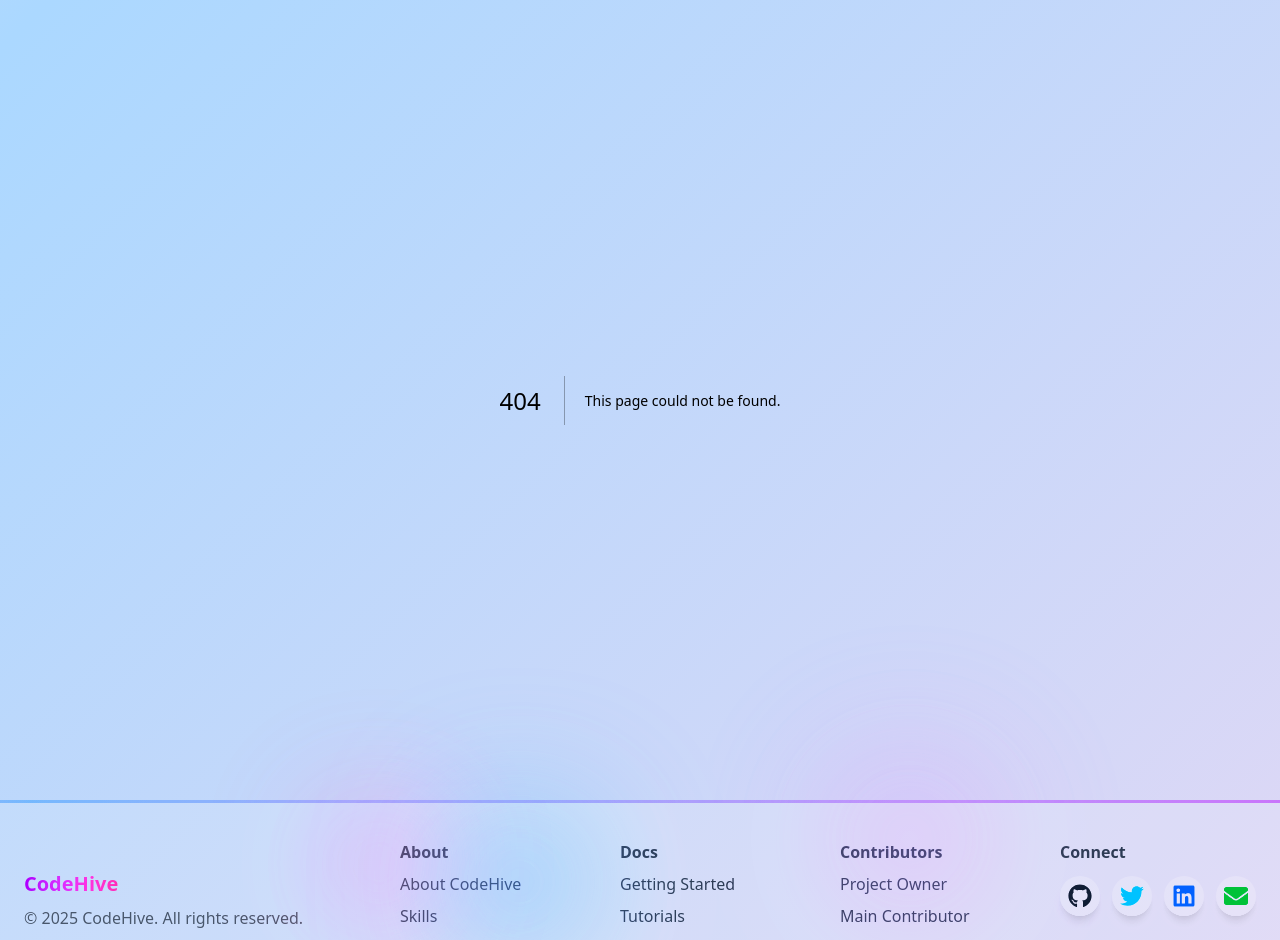
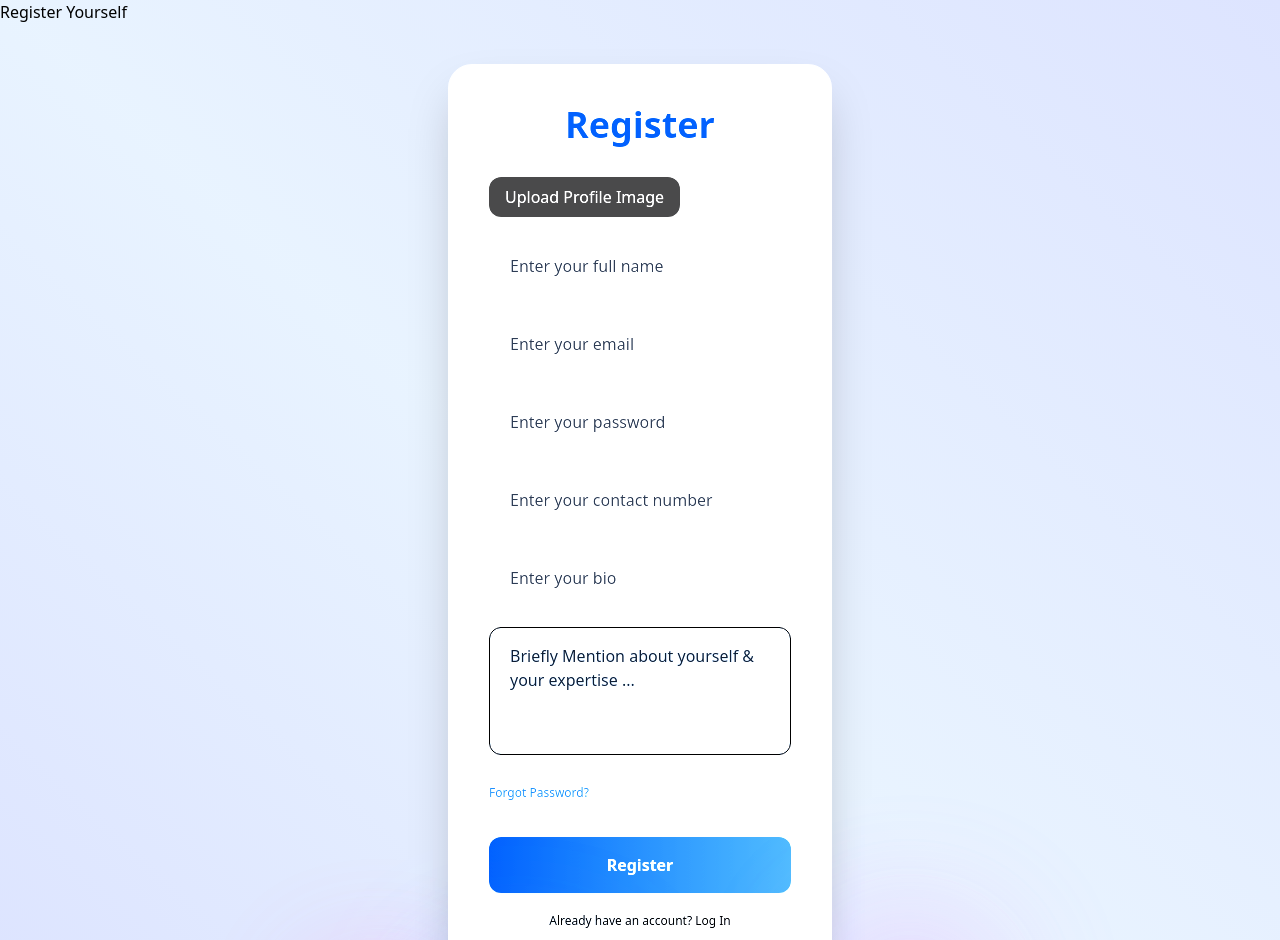
Before and after one commit to Stack-Sage/CodeHive, a Next.js app: page /register in a window 1280 px wide. Before the commit this address had no page. Shown: the top 940 px of the page. Built offline with nearby package versions, Linux system fonts and the light colour scheme.

Commit message:
register ui ,

```diff
--- a/package.json
+++ b/package.json
@@ -11,6 +11,7 @@
   "dependencies": {
     "@emailjs/browser": "^4.4.1",
     "@fullpage/react-fullpage": "^0.1.49",
+    "axios": "^1.12.1",
     "framer-motion": "^12.23.12",
     "lenis": "^1.3.11",
     "next": "15.5.2",
--- a/src/app/layout.js
+++ b/src/app/layout.js
@@ -22,7 +22,7 @@ export default function RootLayout({ children }) {
   return (
     <html lang="en">
       <body
-        className={`${geistSans.variable} ${geistMono.variable} w-screen h-full  antialiased animate-gradient-x contrast-[1.2] brightness-110`}
+        className={`${geistSans.variable} ${geistMono.variable} w-screen h-full  antialiased bg-gradient-to-bl from-indigo-200/60 via-blue-300/20 to-indigo-300/40 contrast-[1.2] brightness-110`}
       >
 
         <LenisWrapper>
--- a/src/app/page.js
+++ b/src/app/page.js
@@ -6,20 +6,18 @@ import NotifyForm from '../components/comingSoon/NotifyForm';
 
 import About from "../components/comingSoon/About";
 import Hero from "../components/comingSoon/Hero";
-import Countdown from "../components/comingSoon/Countdown";
-import Footer from "../components/comingSoon/Footer";
-import Loader from "../components/comingSoon/Loader";
-import LoaderBall from '../components/comingSoon/LoaderBall';
+
 import SecondPageAbout from '../components/comingSoon/SecondPageAbout';
 import LenisWrapper from '../ui/LenisWrapper';
 import Image from 'next/image';
+import Explore from "../components/comingSoon/Explore";
 
 
 
 export default function page() {
 
   return (
-    <main className="h-full min-h-screen max-w-screen overflow-x-hidden  relative scroll-smooth   z-10 ">
+    <main className="h-full min-h-screen max-w-screen overflow-x-hidden  relative scroll-smooth animate-gradient-x  z-10 ">
       <LenisWrapper>
 
 
@@ -42,10 +40,7 @@ export default function page() {
           transition={{ duration: 0.8 }}
         >
           <Hero />
-          <Countdown targetDate="2025-10-16T00:00:00" />
-          <div className="mt-10">
-            <Loader />
-          </div>
+          <Explore/>
           <NotifyForm />
           <About />
 
--- /dev/null
+++ b/src/app/register/page.js
@@ -0,0 +1,13 @@
+import Register from '@/components/auth/Register'
+import React from 'react'
+
+const page = () => {
+  return (
+    <div
+    >Register Yourself
+      <Register/>
+    </div>
+  )
+}
+
+export default page
--- /dev/null
+++ b/src/app/student/page.js
@@ -0,0 +1,10 @@
+
+import React from 'react'
+
+const page = () => {
+  return (
+    <div>student</div>
+  )
+}
+
+export default page
--- /dev/null
+++ b/src/components/auth/AuthForm.jsx
@@ -0,0 +1,93 @@
+import React from "react";
+
+const AuthForm = ({
+  title = "Sign In",
+  fields = [],
+  buttonText = "Sign In",
+  onSubmit,
+  showSocial = true,
+  agreementLink = "#",
+  agreementText = "Learn user licence agreement",
+  showBio = false,
+  showImageUpload = false,
+}) => (
+  <div className="max-w-[80vw] lg:max-w-[30vw] md:max-w-[40vw]  mx-auto bg-gradient-to-b from-white  to-blue-50 rounded-3xl p-8 md:p-10 shadow-2xl border border-white mt-10 transition-transform hover:scale-[1.01]">
+    <div className="text-center font-extrabold text-3xl md:text-4xl text-blue-600 mb-8">{title}</div>
+
+    <form className="space-y-5" onSubmit={onSubmit}>
+      {showImageUpload && (
+        <div className="flex flex-col items-start">
+          <label
+            htmlFor="image"
+            className="cursor-pointer px-4 py-2 bg-black/70 text-white rounded-xl shadow hover:ring-pink-500 transition"
+          >
+            Upload Profile Image
+          </label>
+          <input
+            type="file"
+            id="image"
+            name="image"
+            accept="image/*"
+            className="hidden"
+          />
+        </div>
+      )}
+
+      {fields.map((field, idx) => (
+        <input
+          key={idx}
+          required={field.required}
+          className="w-full bg-white border border-gray-200 px-5 py-4 rounded-xl shadow-sm focus:outline-none focus:ring-2 focus:ring-blue-400 placeholder:text-gray-700 transition"
+          type={field.type}
+          name={field.name}
+          id={field.id || field.name}
+          placeholder={field.placeholder}
+          />
+        ))}
+
+      {showBio && (
+        <textarea
+          name="bio"
+          placeholder="Briefly Mention about yourself & your expertise ..."
+          className="w-full bg-blue-200/50 border border-black px-5 py-4 rounded-xl shadow-sm focus:outline-none focus:ring-2 focus:ring-blue-400 placeholder:text-gray-800 resize-none h-32 transition"
+        />
+      )}
+
+
+      {fields.some(f => f.name === "password") && (
+        <span className="block mt-1 text-xs text-blue-500">
+          <a href="#">Forgot Password?</a>
+        </span>
+      )}
+
+      <input
+        className="w-full font-bold bg-gradient-to-r from-blue-600 to-blue-400 text-white py-4 mt-4 rounded-xl shadow-lg hover:scale-105 transition-transform"
+        type="submit"
+        value={buttonText}
+      />
+    </form>
+
+    {showSocial && (
+      <div className="mt-6">
+        <span className="block text-center text-xs text-gray-900 mb-3">Or Sign in with</span>
+        <div className="flex justify-center gap-4">
+          {["Google", "Apple", "Twitter"].map((platform) => (
+            <button
+              key={platform}
+              className="bg-black bg-gradient-to-r from-black to-gray-700 border-2 border-white p-2 rounded-full w-12 h-12 flex items-center justify-center shadow-lg hover:scale-110 transition-transform"
+            >
+              {/* You can replace with SVG icon */}
+              <span className="text-white text-sm font-bold">{platform[0]}</span>
+            </button>
+          ))}
+        </div>
+      </div>
+    )}
+
+    <span className="block text-center mt-5 text-xs text-black-500">
+      <a href={agreementLink}>{agreementText}</a>
+    </span>
+  </div>
+);
+
+export default AuthForm;
--- /dev/null
+++ b/src/components/auth/Register.jsx
@@ -0,0 +1,36 @@
+'use client'
+import { register } from "next/dist/next-devtools/userspace/pages/pages-dev-overlay-setup";
+import AuthForm from "./AuthForm";
+
+import React from 'react'
+
+const registerFilds = [
+  { label: "Name", type: "text", name: "name", placeholder: "Enter your full name", required: true },
+  { label: "Email", type: "email", name: "email", placeholder: "Enter your email", required: true },
+   { label: "Password", type: "password", name: "password", placeholder: "Enter your password", required: true },
+   { label: "Contact", type: "number", name: "contact", placeholder: "Enter your contact number", required: true },
+  { label: "Bio", type: "textarea", name: "bio", placeholder: "Enter your bio", required: true }
+];
+
+const Register = () => {
+   const handleRegister = (e) => {
+    e.preventDefault();
+
+  }
+
+  return (
+     <AuthForm
+      title="Register"
+      fields={registerFilds}
+      buttonText="Register"
+      showSocial = {false}
+      onSubmit={handleRegister}
+      showBio={true}
+      showImageUpload={true}
+      agreementLink="/login"
+      agreementText="Already have an account? Log In"
+    />
+  )
+}
+
+export default Register
--- /dev/null
+++ b/src/components/comingSoon/Explore.jsx
@@ -0,0 +1,33 @@
+import React from 'react'
+
+import { useRouter } from 'next/navigation'
+
+const Explore = () => {
+   const router = useRouter()
+
+  return (
+    <div>
+
+      <h1 className="text-4xl font-bold text-center mt-10 text-gray-900">Get Started !</h1>
+
+
+      <div className='flex gap-10 justify-center '>
+
+      <button
+      className=' mt-10 px-6 py-3 bg-white/80 text-black rounded-lg hover:ring-1 hover:scale-105 transition-all duration-300 ease-out'
+      onClick={() => router.push('/student')}>
+        Join as Student
+      </button>
+
+      <button
+      className=' mt-10 px-6 py-3  bg-white/80  hover:ring-1 text-black hover:scale-105 rounded-lg  transition-all duration-300 ease-out'
+      onClick={() => router.push('/register')}>
+        Join as Teacher
+      </button>
+      </div>
+
+    </div>
+  )
+}
+
+export default Explore
--- /dev/null
+++ b/src/services/user.service.js
@@ -0,0 +1,55 @@
+import axios from "axios";
+
+const API_URL = process.env.NEXT_PUBLIC_URL;
+
+console.log("API_URL is : ",API_URL);
+
+const registerUserApi = async(userData)=>{
+   try {
+      const response = await axios.post(`${API_URL}/users/register`,userData,{
+            headers:{
+                  "Content-Type":"application/json"
+            }
+      });
+      console.log("Response from registerUserApi : ",response);
+      return response.data;
+   }
+   catch (error) {
+      console.error('Error registering user:', error);
+      throw error;
+   }
+ }
+
+const loginUserApi = async(userData)=>{
+   try {
+      const response = await axios.post(`${API_URL}/users/login`,userData,{
+            headers:{
+                  "Content-Type":"application/json"
+            }
+      });
+      console.log("Response from loginUserApi : ",response);
+      return response.data;
+   }
+   catch (error) {
+      console.error('Error logging in user:', error);
+      throw error;
+   }
+ }
+
+
+const logoutUserApi = async()=>{
+   try {
+      const response = await axios.post(`${API_URL}/users/logout`,{}, {
+         withCredentials: true,
+      });
+      console.log("Response from logoutUserApi : ",response);
+      return response.data;
+   }
+   catch (error) {
+      console.error('Error logging out user:', error);
+      throw error;
+   }
+ }
+
+
+ export { registerUserApi , loginUserApi , logoutUserApi }
```
Also changed, not shown: src/app/login/page.js (added), src/context/global.context.js (added), src/hooks/user.hook.js (added), 1 other file (tests, documents, lock files or other folders).
